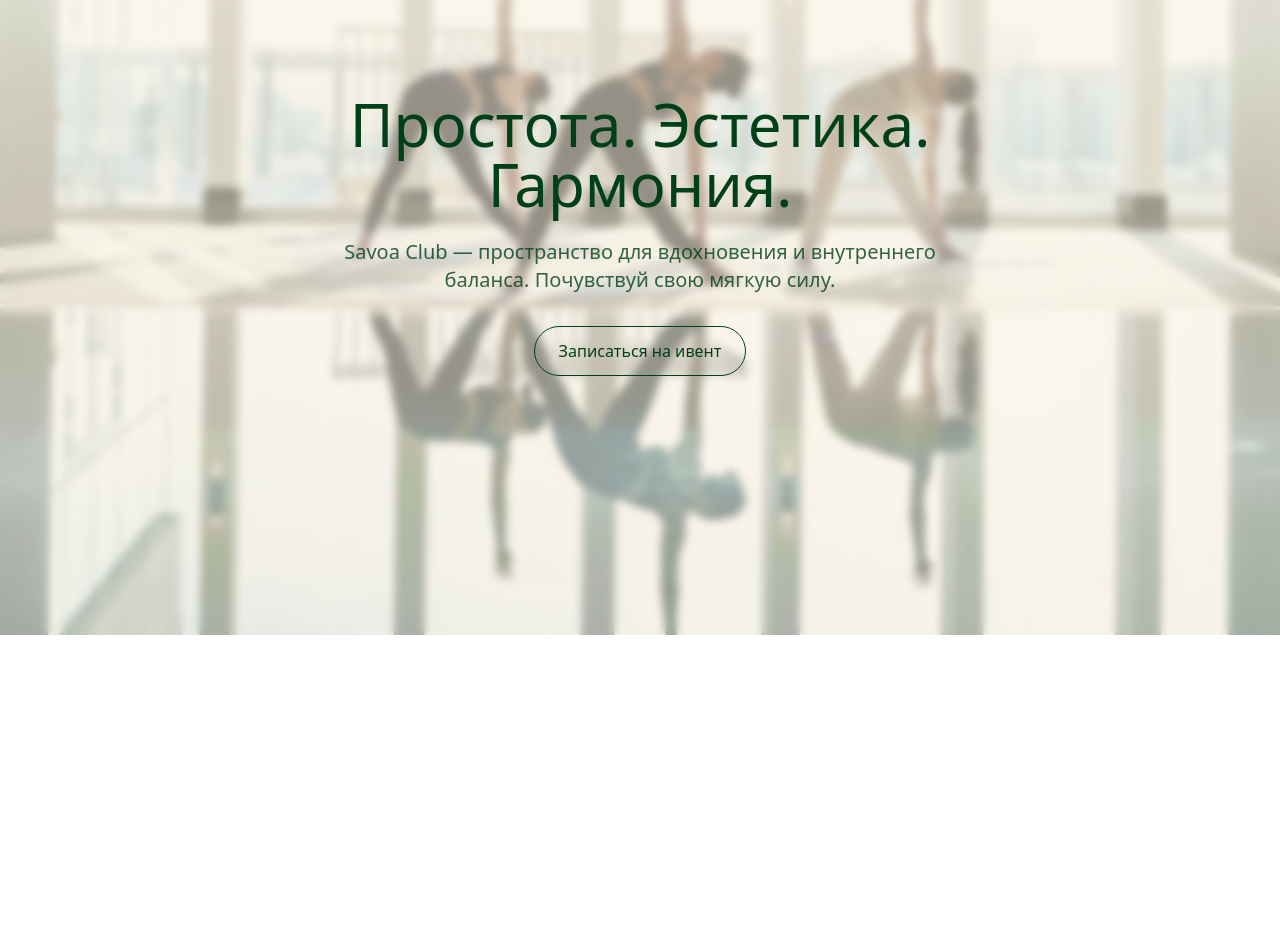
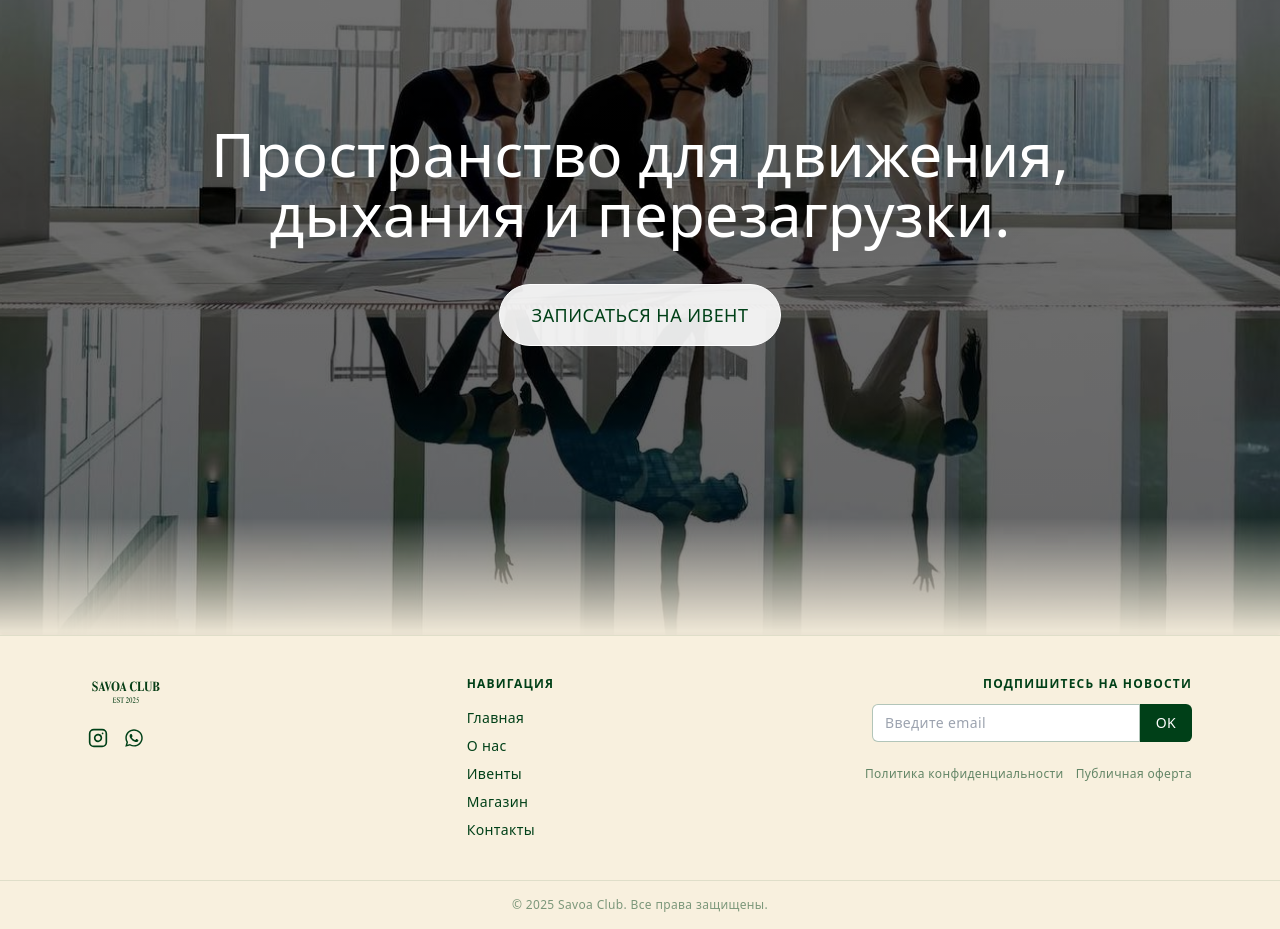
Before and after one commit to vlimkv/savoaclub, a React (Vite) app: page / in a window 1280 px wide. Shown: the part 260-1189 px from the top of the page. Before the commit the page ends 895 px from the top, so only its background shows below. Built offline with nearby package versions, Linux system fonts and the light colour scheme.

Commit message:
Home page footer changes

```diff
--- a/package.json
+++ b/package.json
@@ -13,6 +13,7 @@
     "lucide-react": "^0.511.0",
     "react": "^18.2.0",
     "react-dom": "^18.2.0",
+    "react-icons": "^5.5.0",
     "react-router-dom": "^7.6.0",
     "savoaclub-clean": "file:"
   },
--- a/src/App.jsx
+++ b/src/App.jsx
@@ -4,15 +4,19 @@ import About from "./pages/About";
 import Events from "./pages/Events";
 import Shop from "./pages/Shop";
 import Contact from "./pages/Contact";
-import Navbar from "./components/Navbar"; // ⬅️ добавили
+import Navbar from "./components/Navbar";
+import Footer from "./components/Footer";
+import ScrollToTopButton from "./components/ScrollToTopButton";
 
 export default function App() {
   return (
     <Router>
-      <div className="min-h-screen bg-[#F8F0DE] text-[#004018] font-sans">
-        <Navbar /> {/* ⬅️ навбар для всех страниц */}
+      <div className="min-h-screen flex flex-col bg-[#F8F0DE] text-[#004018] font-sans">
+        {/* Навигация */}
+        <Navbar />
 
-        <main className="p-0">
+        {/* Контент, растягивающийся на всю оставшуюся высоту */}
+        <main className="flex-grow">
           <Routes>
             <Route path="/" element={<Home />} />
             <Route path="/about" element={<About />} />
@@ -21,6 +25,10 @@ export default function App() {
             <Route path="/contact" element={<Contact />} />
           </Routes>
         </main>
+
+        {/* Футер всегда внизу */}
+        <Footer />
+        <ScrollToTopButton />
       </div>
     </Router>
   );
--- /dev/null
+++ b/src/components/Footer.jsx
@@ -0,0 +1,75 @@
+import { Link } from "react-router-dom";
+import { Instagram } from "lucide-react";
+import { FaWhatsapp } from "react-icons/fa";
+import logo from "../assets/logo.svg";
+
+export default function Footer() {
+  return (
+    <footer className="bg-[#F8F0DE] text-[#004018] border-t border-[#004018]/10 text-sm font-light tracking-wide shadow-[0_-2px_4px_rgba(0,0,0,0.04)]">
+      <div className="max-w-6xl mx-auto px-6 py-10 grid grid-cols-1 md:grid-cols-3 gap-8 text-center md:text-left">
+        {/* Лого и соцсети */}
+        <div className="flex flex-col items-center md:items-start gap-3">
+          <img src={logo} alt="Savoa Logo" className="h-8" />
+            <div className="flex gap-4 mt-2">
+                <a
+                    href="https://instagram.com/savoaclub"
+                    target="_blank"
+                    rel="noopener noreferrer"
+                    className="hover:text-[#a0815c]"
+                    aria-label="Instagram"
+                >
+                    <Instagram size={20} />
+                </a>
+                <a
+                    href="https://wa.me/77760404661"
+                    target="_blank"
+                    rel="noopener noreferrer"
+                    className="hover:text-[#a0815c]"
+                    aria-label="WhatsApp"
+                >
+                    <FaWhatsapp size={20} />
+                </a>
+            </div>
+
+        </div>
+
+        {/* Навигация */}
+        <div className="flex flex-col gap-2">
+          <h4 className="uppercase text-xs font-semibold tracking-widest mb-2">Навигация</h4>
+          <Link to="/" className="hover:underline">Главная</Link>
+          <Link to="/about" className="hover:underline">О нас</Link>
+          <Link to="/events" className="hover:underline">Ивенты</Link>
+          <Link to="/shop" className="hover:underline">Магазин</Link>
+          <Link to="/contact" className="hover:underline">Контакты</Link>
+        </div>
+
+        {/* Подписка */}
+        <div className="flex flex-col items-center md:items-end gap-3">
+          <h4 className="uppercase text-xs font-semibold tracking-widest">Подпишитесь на новости</h4>
+          <form className="flex w-full max-w-xs">
+            <input
+              type="email"
+              placeholder="Введите email"
+              className="w-full px-3 py-2 rounded-l-md border border-[#004018]/30 focus:outline-none text-[#004018]"
+            />
+            <button
+              type="submit"
+              className="px-4 bg-[#004018] text-white rounded-r-md hover:bg-[#003015] transition"
+            >
+              OK
+            </button>
+          </form>
+          <div className="text-xs text-[#004018]/60 mt-3 space-x-3">
+            <Link to="/privacy" className="hover:underline">Политика конфиденциальности</Link>
+            <Link to="/offer" className="hover:underline">Публичная оферта</Link>
+          </div>
+        </div>
+      </div>
+
+      {/* Низ */}
+      <div className="text-center py-4 text-xs text-[#004018]/50 border-t border-[#004018]/10">
+        © {new Date().getFullYear()} Savoa Club. Все права защищены.
+      </div>
+    </footer>
+  );
+}
--- /dev/null
+++ b/src/components/ScrollToTopButton.jsx
@@ -0,0 +1,30 @@
+import { useEffect, useState } from "react";
+import { ArrowUp } from "lucide-react";
+
+export default function ScrollToTopButton() {
+  const [isVisible, setIsVisible] = useState(false);
+
+  useEffect(() => {
+    const toggleVisibility = () => {
+      setIsVisible(window.scrollY > 200);
+    };
+    window.addEventListener("scroll", toggleVisibility);
+    return () => window.removeEventListener("scroll", toggleVisibility);
+  }, []);
+
+  const scrollToTop = () => {
+    window.scrollTo({ top: 0, behavior: "smooth" });
+  };
+
+  return (
+    isVisible && (
+      <button
+        onClick={scrollToTop}
+        className="fixed bottom-6 right-6 z-50 bg-[#004018] text-white p-3 rounded-full shadow-lg hover:bg-[#003015] transition"
+        aria-label="Scroll to top"
+      >
+        <ArrowUp size={20} />
+      </button>
+    )
+  );
+}
--- a/src/pages/Home.jsx
+++ b/src/pages/Home.jsx
@@ -1,49 +1,51 @@
 import { motion, AnimatePresence } from "framer-motion";
 import { Link } from "react-router-dom";
 import logo from "../assets/logo.svg";
-import background from "../assets/home.jpg"; // добавь подходящий фон в папку assets
+import background from "../assets/home.jpg";
 
 export default function Home() {
   return (
     <AnimatePresence mode="wait">
-      <div
-        className="min-h-screen bg-[#F8F0DE] text-[#004018] font-sans flex flex-col bg-cover bg-center"
-        style={{ backgroundImage: `url(${background})` }}
-      >
-        {/* Hero Section */}
+      <div className="relative min-h-[75vh] sm:min-h-screen font-sans text-white overflow-hidden">
+        {/* Background Image with zoom-in effect */}
         <motion.div
-          initial={{ opacity: 0, y: 30 }}
-          animate={{ opacity: 1, y: 0 }}
-          exit={{ opacity: 0, y: -30 }}
-          transition={{ duration: 0.5 }}
-          className="flex-grow flex items-center justify-center p-0 backdrop-blur-sm bg-[#F8F0DE]/60"
+          initial={{ scale: 1 }}
+          animate={{ scale: 1.05 }}
+          transition={{ duration: 30, ease: "linear", repeat: Infinity }}
+          className="absolute inset-0 bg-cover bg-center z-0"
+          style={{
+            backgroundImage: `linear-gradient(to bottom, rgba(0,0,0,0.55), rgba(0,0,0,0.6)), url(${background})`,
+            maskImage: "linear-gradient(to bottom, black 85%, transparent)",
+            WebkitMaskImage: "linear-gradient(to bottom, black 85%, transparent)"
+          }}
+        />
+
+        {/* Content Section */}
+        <motion.div
+          initial={{ opacity: 0 }}
+          animate={{ opacity: 1 }}
+          exit={{ opacity: 0 }}
+          transition={{ duration: 0.8 }}
+          className="relative z-10 flex flex-col items-center justify-center min-h-[70vh] sm:min-h-screen px-6 text-center"
         >
-          <div className="text-center max-w-2xl px-6">
+          <div className="w-full max-w-5xl px-9 md:px-8">
             <motion.h1
               initial={{ opacity: 0, y: 20 }}
               animate={{ opacity: 1, y: 0 }}
-              transition={{ duration: 0.8 }}
-              className="text-4xl md:text-6xl font-light leading-tight mb-6"
+              transition={{ duration: 1 }}
+              className="text-4xl sm:text-4xl md:text-6xl font-light leading-tight mb-6 drop-shadow-2xl"
             >
-              Простота. Эстетика. Гармония.
+              Пространство для движения, дыхания и перезагрузки.
             </motion.h1>
-
-            <motion.p
-              initial={{ opacity: 0, y: 20 }}
-              animate={{ opacity: 1, y: 0 }}
-              transition={{ delay: 0.2, duration: 0.8 }}
-              className="text-lg md:text-xl text-[#004018]/80 mb-8 leading-relaxed"
-            >
-              Savoa Club — пространство для вдохновения и внутреннего баланса. Почувствуй свою мягкую силу.
-            </motion.p>
 
             <motion.div
               initial={{ opacity: 0, y: 20 }}
               animate={{ opacity: 1, y: 0 }}
-              transition={{ delay: 0.4, duration: 0.8 }}
+              transition={{ delay: 0.6, duration: 1 }}
+              className="mt-10"
             >
               <Link to="/events">
-                <button className="px-6 py-3 rounded-full border border-[#004018] hover:bg-[#004018] hover:text-white transition duration-300 font-medium">
+                <button className="px-8 py-4 rounded-full border border-white bg-white/90 text-[#004018] hover:bg-[#004018] hover:text-white transition duration-300 font-extralight text-base sm:text-lg uppercase tracking-wide">
                   Записаться на ивент
                 </button>
               </Link>
```
Also changed, not shown: 1 other file (tests, documents, lock files or other folders).
